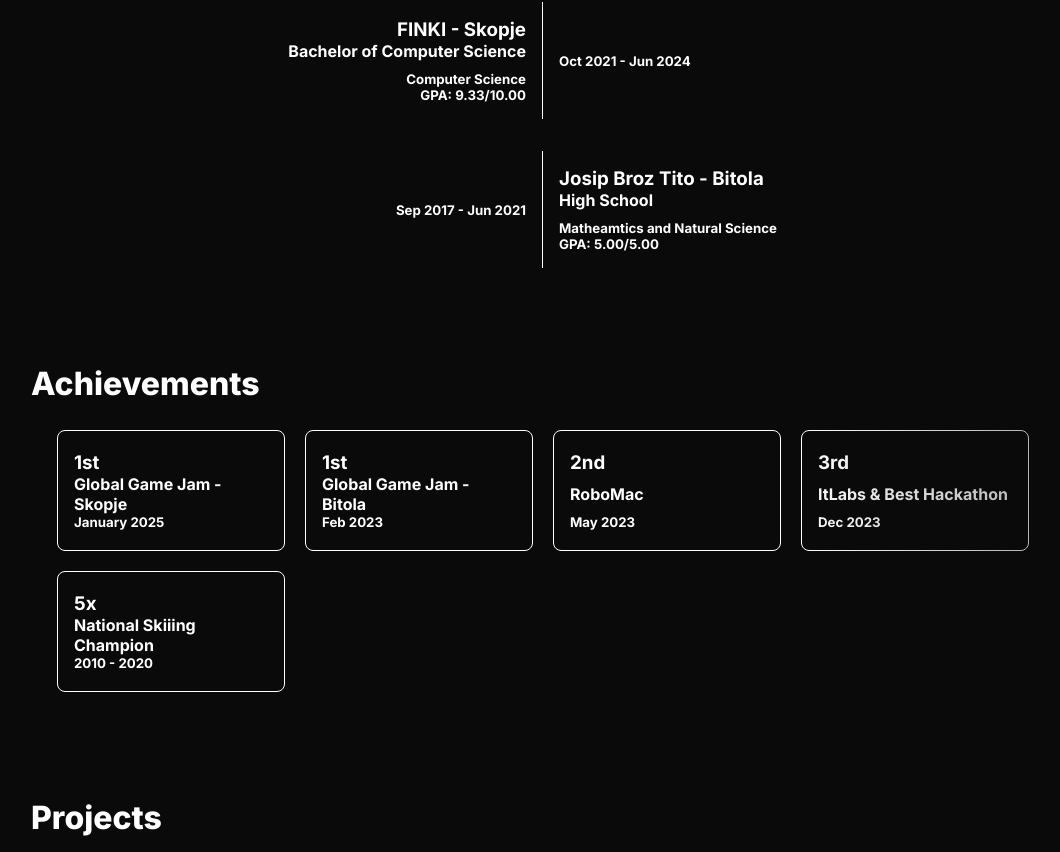
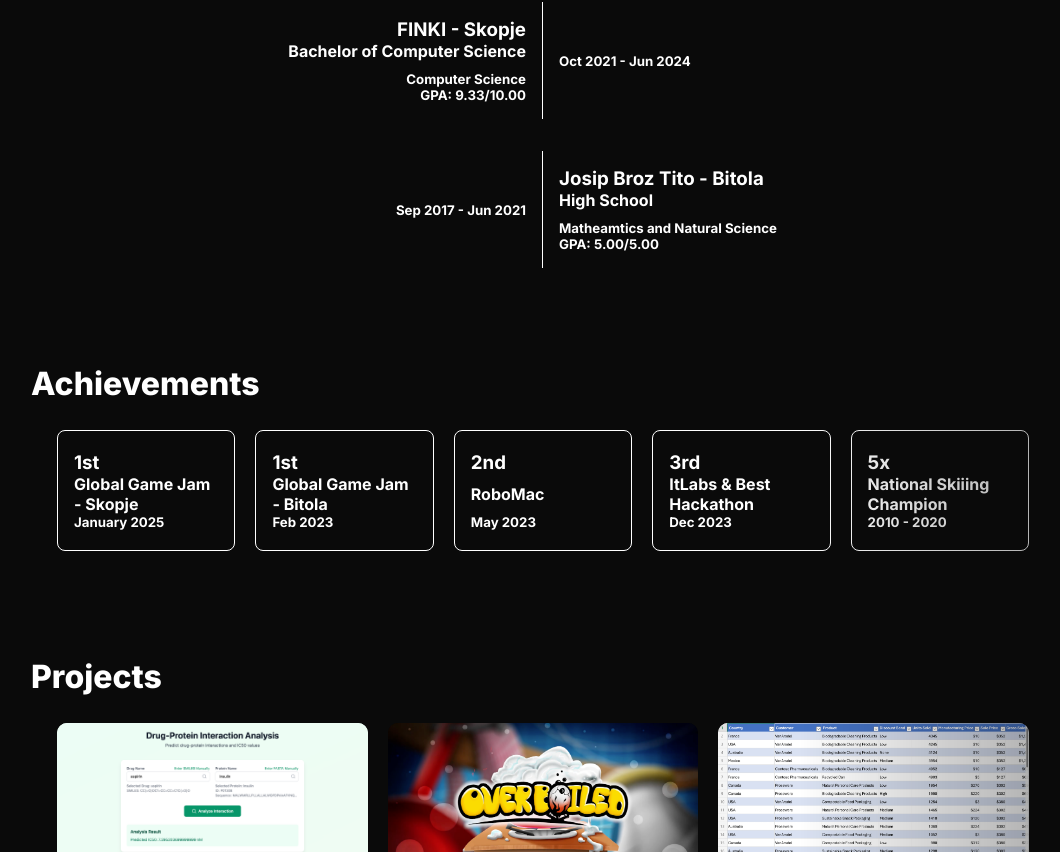
Before and after one commit to AtanasovskiPetar/portfolio, a Next.js app: page /en in a window 1280 px wide. Shown: the part 1948-2800 px from the top of the page, without its empty margins (97-1157 px from the left). Built offline with nearby package versions, Linux system fonts and the light colour scheme.

Commit message:
Fix achievements grid

```diff
--- a/src/app/[locale]/page.tsx
+++ b/src/app/[locale]/page.tsx
@@ -254,7 +254,7 @@
 					</RevealFx>
 					<RevealFx translateY="16" delay={0.6}>
 						<Grid
-							columns="repeat(4, 1fr)"
+							columns="repeat(5, 1fr)"
 							mobileColumns='2col'
 							style={{ padding: '16px' }}
 						>
```
